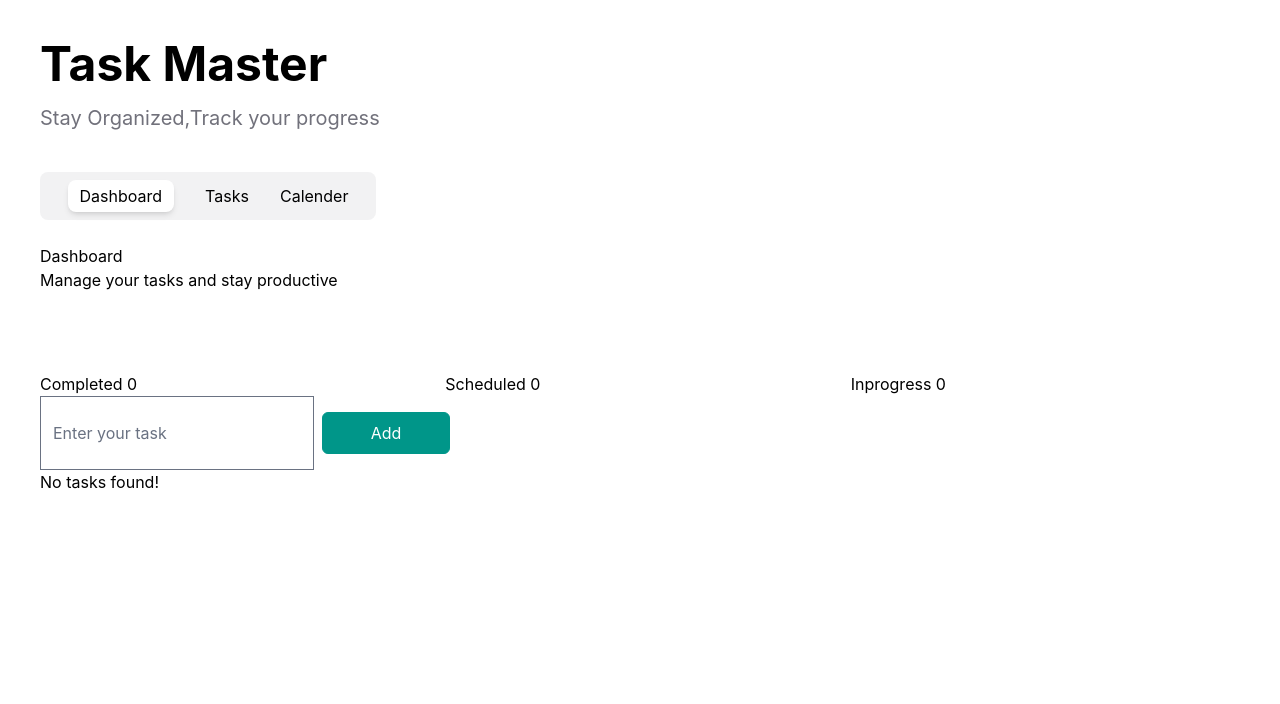
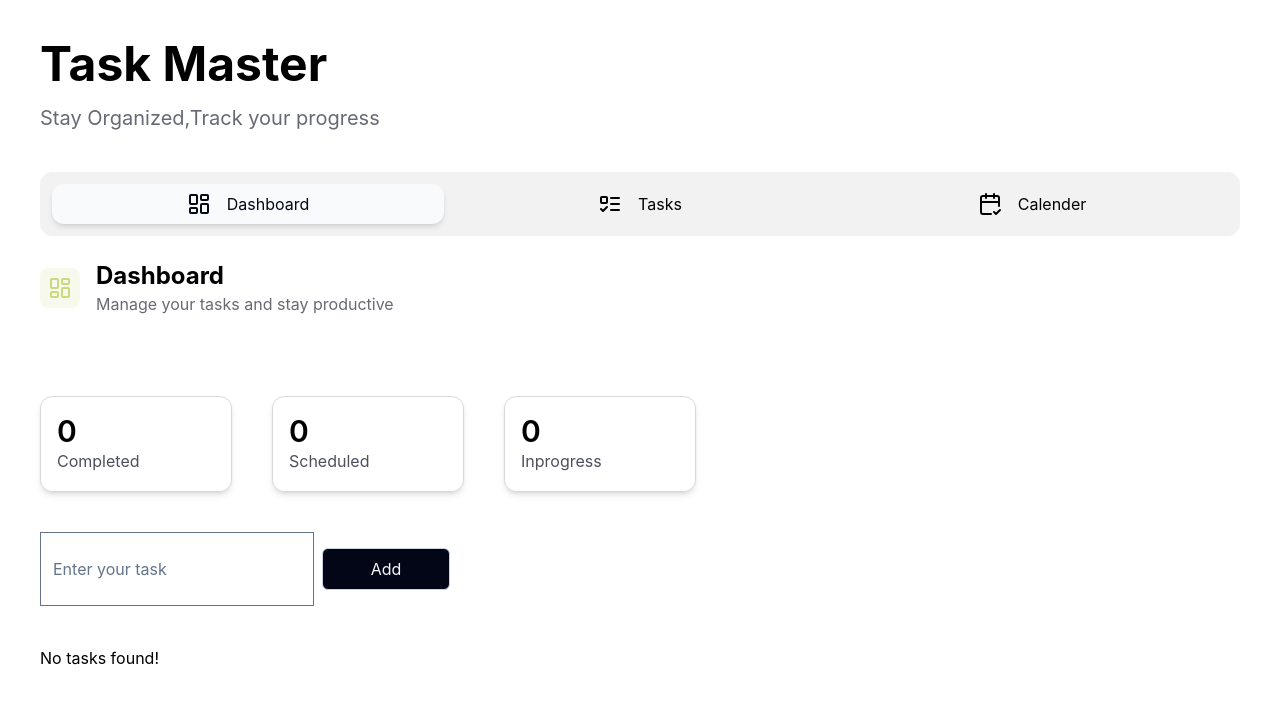
Before and after one commit to nazarenegena/task-manager, a SvelteKit app: page / in a window 1280 px wide. Shown: the top 704 px of the page. Built offline with nearby package versions, Linux system fonts and the light colour scheme.

Commit message:
feature: Improved the UX and UI of the dashboard view

```diff
--- a/package.json
+++ b/package.json
@@ -36,5 +36,9 @@
 		"typescript": "^6.0.2",
 		"typescript-eslint": "^8.58.1",
 		"vite": "^8.0.7"
-	}
+	},
+	"dependencies": {
+		"@lucide/svelte": "^1.3.0"
+	},
+	"packageManager": "pnpm@11.0.9+sha512.34ce82e6780233cf9cad8685029a8f81d2e06196c5a9bad98879f7424940c6817c4e4524fb7d38b8553ceed48b9758b8ebaf1abd3600c232c4c8cf7366086f38"
 }
--- a/src/components/elements/button.svelte
+++ b/src/components/elements/button.svelte
@@ -10,7 +10,7 @@
 
 <button
 	{onclick}
-	class={`${className} mx-2 cursor-pointer rounded-md border border-teal-600  p-2 text-teal-600`}
+	class={`${className} mx-2 cursor-pointer rounded-md border border-gray-300 p-2 text-gray-700`}
 >
 	{btnStatus}
 </button>
--- a/src/components/elements/statusCard.svelte
+++ b/src/components/elements/statusCard.svelte
@@ -6,6 +6,7 @@
 	let { taskCount, statusTitle }: statusCardProps = $props();
 </script>
 
-<div class="">
-	<p>{statusTitle} {taskCount}</p>
+<div class="h-24 w-48 rounded-xl border border-primary/15 p-4 shadow-md">
+	<p class="text-3xl font-semibold">{taskCount}</p>
+	<p class="text-primary/70">{statusTitle}</p>
 </div>
--- a/src/components/elements/viewCard.svelte
+++ b/src/components/elements/viewCard.svelte
@@ -5,9 +5,10 @@
 		className: string;
 	}
 
-	let { viewCardTitle, onclick, className }: viewCardProps = $props();
+	let { viewCardTitle, onclick, className, icon: Icon }: viewCardProps = $props();
 </script>
 
-<button {onclick} class={`${className} cursor-pointer`}>
+<button {onclick} class={`${className}  flex w-full cursor-pointer justify-center gap-x-4 p-2`}>
+	<Icon />
 	{viewCardTitle}
 </button>
--- a/src/components/sections/dashboard.svelte
+++ b/src/components/sections/dashboard.svelte
@@ -3,6 +3,7 @@
 	import StatusCard from '../elements/statusCard.svelte';
 	import Button from './../elements/button.svelte';
 	import type { taskObj, statusType } from '../../types/taskTypes';
+	import LayoutDashboard from '@lucide/svelte/icons/layout-dashboard';
 	import { addTask, getTasks, deleteTask, editTask } from '../../utils/tasks.svelte';
 
 	// functionality
@@ -37,20 +38,23 @@
 	};
 </script>
 
-<header>
-	<h1>Dashboard</h1>
-	<h3>Manage your tasks and stay productive</h3>
-</header>
+<div class="flex items-center space-x-4">
+	<LayoutDashboard class="text h-10 w-10 rounded-lg bg-lime-accent/15 p-2 text-lime-accent" />
+	<div>
+		<h1 class="text-2xl font-bold">Dashboard</h1>
+		<h3 class="text-primary/60">Manage your tasks and stay productive</h3>
+	</div>
+</div>
 
 <main>
 	<main class="my-20">
 		<div>
-			<div class="grid grid-cols-3 gap-4">
+			<div class="flex space-x-10">
 				<StatusCard statusTitle="Completed" taskCount={completedTasks} />
 				<StatusCard statusTitle="Scheduled" taskCount={scheduledTasks} />
 				<StatusCard statusTitle="Inprogress" taskCount={inprogress} />
 			</div>
-			<div class="flex">
+			<div class="my-10 flex">
 				<input
 					type="text"
 					bind:value={todo}
@@ -59,7 +63,7 @@
 				<Button
 					onclick={handleAdd}
 					btnStatus={editingId ? 'Save' : 'Add'}
-					className="w-32 my-4 bg-teal-600 text-white"
+					className="w-32 my-4 bg-primary text-secondary"
 				/>
 			</div>
 		</div>
@@ -72,19 +76,19 @@
 					<Button
 						onclick={() => startEdit(task)}
 						btnStatus="Edit"
-						className="bg-teal-600 border-teal-600 text-white"
+						className="border-gray-400 text-primary"
 					/>
 					{#each ['completed', 'inprogress', 'scheduled'] as const as s (s)}
 						<Button
 							onclick={() => updateTaskStatus(task?.id, s)}
 							btnStatus={s}
-							className={task?.status === s ? 'bg-teal-600 border-teal-600 text-white' : ''}
+							className={task?.status === s ? 'bg-lime-accent text-primary' : ''}
 						/>
 					{/each}
 					<Button
 						onclick={() => deleteTask(task?.id)}
 						btnStatus="Delete"
-						className="w-32 my-4 bg-teal-600 text-white"
+						className="w-32 my-4 bg-red-600 text-secondary"
 					/>
 					<Button
 						onclick={() => {
@@ -92,7 +96,7 @@
 							todo = '';
 						}}
 						btnStatus="Cancel"
-						className="w-32 my-4 bg-red-600 text-white"
+						className="w-32 my-4 bg-red-600 text-secondary"
 					/>
 				</div>
 			{:else}
--- a/src/components/taskList.svelte
+++ b/src/components/taskList.svelte
@@ -1,30 +1,34 @@
 <script lang="ts">
 	import type { viewType } from '../types/viewTypes';
+	import LayoutDashboard from '@lucide/svelte/icons/layout-dashboard';
+	import ListTodo from '@lucide/svelte/icons/list-todo';
+	import CalendarCheck2 from '@lucide/svelte/icons/calendar-check-2';
 	import ViewCard from './elements/viewCard.svelte';
 	import Dashboard from './sections/dashboard.svelte';
 	import TaskView from './sections/taskView.svelte';
 	import Calender from './sections/calender.svelte';
 
 	let activeView = $state<viewType>('dashboard');
-	const views: { id: viewType; label: string }[] = [
-		{ id: 'dashboard', label: 'Dashboard' },
-		{ id: 'tasks', label: 'Tasks' },
-		{ id: 'calender', label: 'Calender' }
+	const views: { id: viewType; label: string; icon: Component<any> }[] = [
+		{ id: 'dashboard', label: 'Dashboard', icon: LayoutDashboard },
+		{ id: 'tasks', label: 'Tasks', icon: ListTodo },
+		{ id: 'calender', label: 'Calender', icon: CalendarCheck2 }
 	];
 </script>
 
 <header class="space-y-4">
 	<h1 class="text-5xl font-bold">Task Master</h1>
-	<h3 class="text-xl text-zinc-500">Stay Organized,Track your progress</h3>
+	<h3 class="text-xl text-primary/60">Stay Organized,Track your progress</h3>
 </header>
 
 <main class="py-10">
-	<div class="mb-6 flex w-84 justify-around rounded-lg bg-zinc-300/30 px-3 py-2">
+	<div class="mb-6 flex justify-around rounded-xl bg-primary/5 p-3">
 		{#each views as view (view.id)}
 			<ViewCard
+				icon={view.icon}
 				onclick={() => (activeView = view?.id)}
 				viewCardTitle={view.label}
-				className={activeView === view.id ? 'rounded-lg bg-white px-3 py-1 shadow-md' : ''}
+				className={activeView === view.id ? 'rounded-xl bg-secondary shadow-md text-primary' : ''}
 			/>
 		{/each}
 	</div>
--- a/src/routes/layout.css
+++ b/src/routes/layout.css
@@ -1,3 +1,23 @@
 @import 'tailwindcss';
 @plugin '@tailwindcss/forms';
 @plugin '@tailwindcss/typography';
+
+@theme {
+  --color-gray-50: #f8fafc;
+  --color-gray-100: #f1f5f9;
+  --color-gray-200: #e2e8f0;
+  --color-gray-300: #cbd5e1;
+  --color-gray-400: #94a3b8;
+  --color-gray-500: #64748b;
+  --color-gray-600: #475569;
+  --color-gray-700: #334155;
+  --color-gray-800: #1e293b;
+  --color-gray-900: #0f172a;
+  --color-gray-950: #020617;
+
+  --color-primary: #020617;
+  --color-secondary: #f8fafc;
+
+  --color-lime-accent: #CBD87D;
+  --color-purple-accent: #6b6ebe;
+}
```
Also changed, not shown: tsconfig.json (+1 -7 lines), .zed/settings.json, 1 other file (tests, documents, lock files or other folders).
